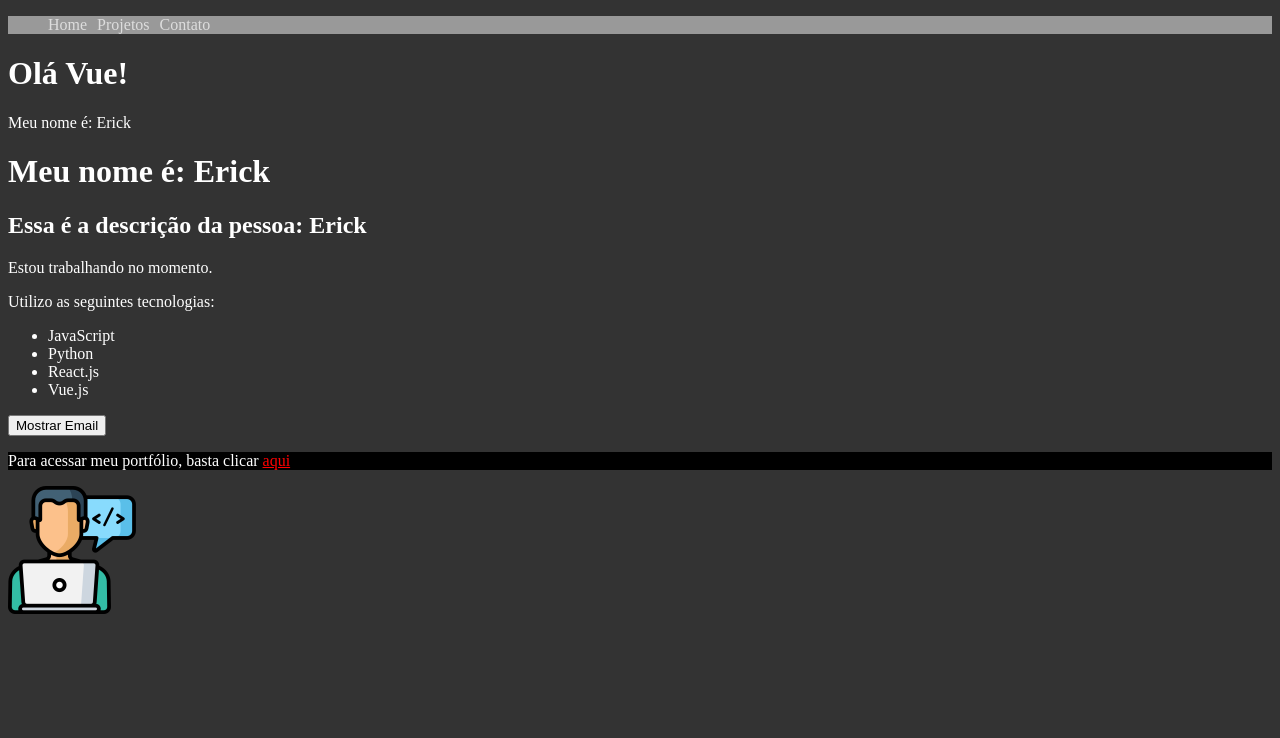
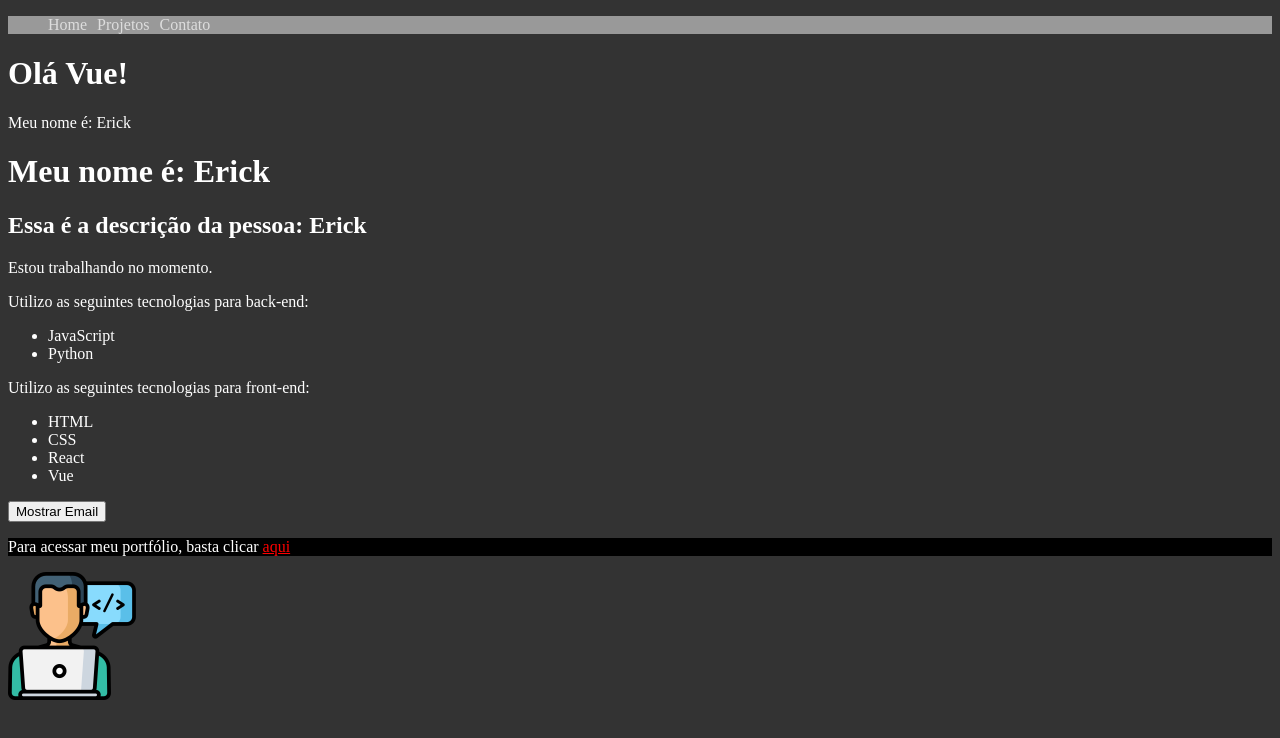
Before and after one commit to erick-costa/curso-vue, a Vue app: page / in a window 1280 px wide. Shown: the top 738 px of the page. Built offline with nearby package versions, Linux system fonts and the light colour scheme.

Commit message:
renderização de listas com v-for

```diff
--- a/src/components/Info.vue
+++ b/src/components/Info.vue
@@ -1,12 +1,13 @@
 <template>
   <p v-if="is_working">Estou trabalhando no momento.</p>
   <p v-else>Estou em busca de novas oportunidades</p>
-  <p>Utilizo as seguintes tecnologias:</p>
+  <p>Utilizo as seguintes tecnologias para back-end:</p>
   <ul>
-    <li>JavaScript</li>
-    <li>Python</li>
-    <li>React.js</li>
-    <li>Vue.js</li>
+    <li v-for="item in backend">{{ item }}</li>
+  </ul>
+  <p>Utilizo as seguintes tecnologias para front-end:</p>
+  <ul>
+    <li v-for="item in frontend">{{ item.technology }}</li>
   </ul>
   <div>
     <button @click="showEmail">{{ buttonText }}</button>
@@ -33,6 +34,13 @@ export default {
       email: "erick@email.com",
       my_link: "https://github.com/erick-costa",
       buttonText: "Mostrar Email",
+      backend: ["JavaScript", "Python"],
+      frontend: [
+        { id: 1, technology: "HTML" },
+        { id: 1, technology: "CSS" },
+        { id: 1, technology: "React" },
+        { id: 1, technology: "Vue" },
+      ],
     }
   },
   methods: {
```
